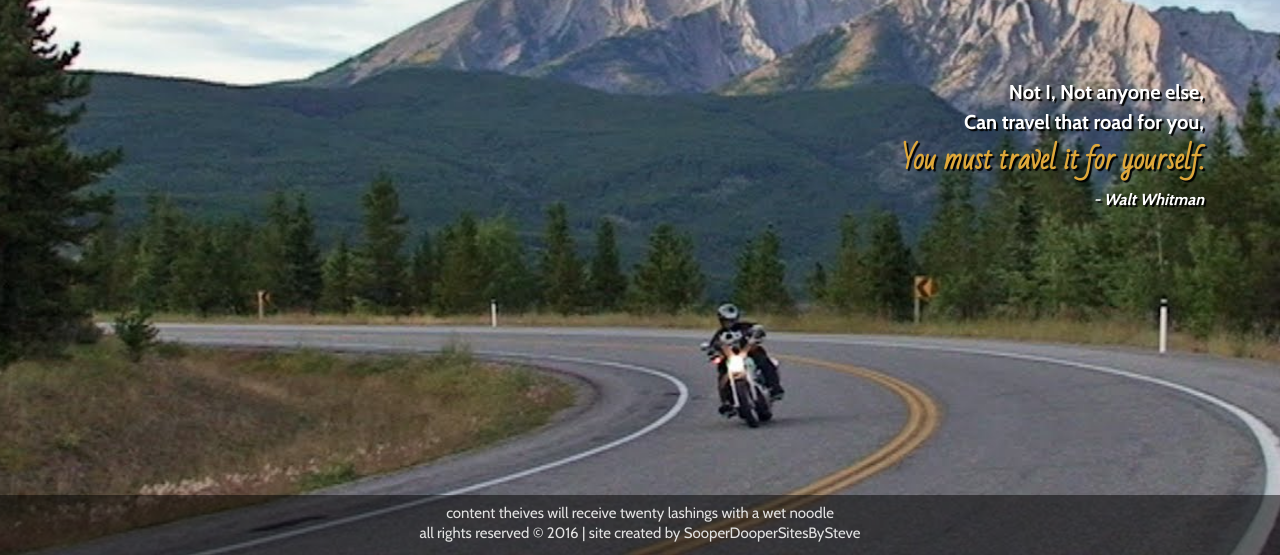
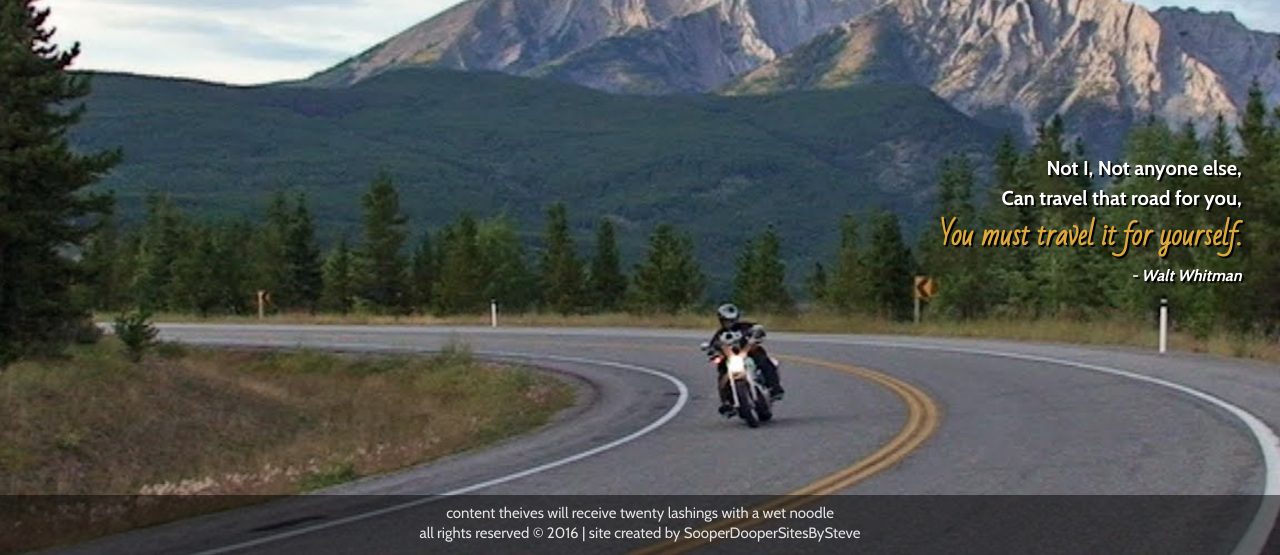
Before and after one commit to smcgee31/Personal_Portfolio_site, a plain HTML site: page index.html in a window 1280 px wide. Shown: the part 245-800 px from the top of the page. Drawn offline with nearby package versions, Linux system fonts and the light colour scheme; some packages are replaced by stand-ins of ours.

Commit message:
slight modification to styles of home page

```diff
--- a/style.css
+++ b/style.css
@@ -82,6 +82,8 @@ body {
     height: 90px;
     font: bold 40px/60px "Cabin",sans-serif;
     padding-left: 60px;
+    margin-top: 30px;
+    margin-bottom: 30px;
     color: #0644fb
 }
 
@@ -127,10 +129,13 @@ body {
     }
 
 .wwQuote {
+    position: fixed;
+    bottom: 33%;
+    right: 3%;
     display: inline-block;
     width: 100%;
     margin-top: 80px;
-    padding-right: 3%;
+    /*padding-right: 3%;*/
     text-align: right;;
     color: white;
     font: bold 20px/30px "Cabin",sans-serif;
```
